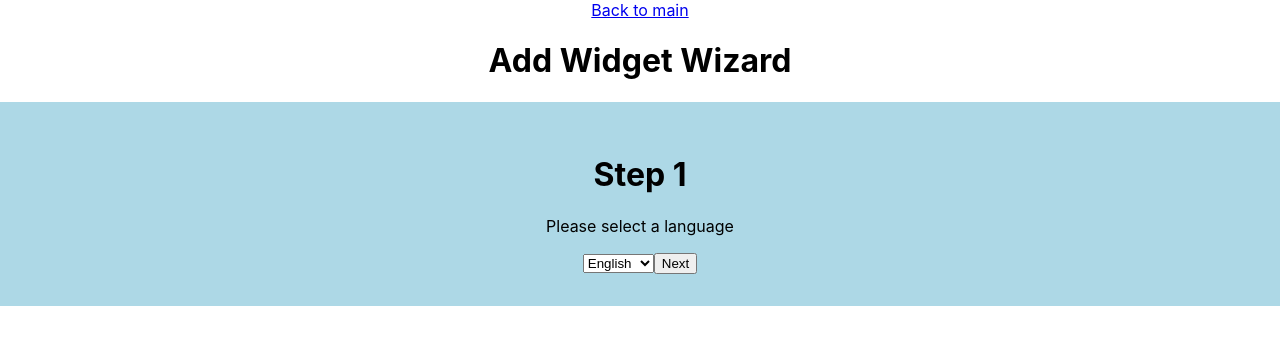
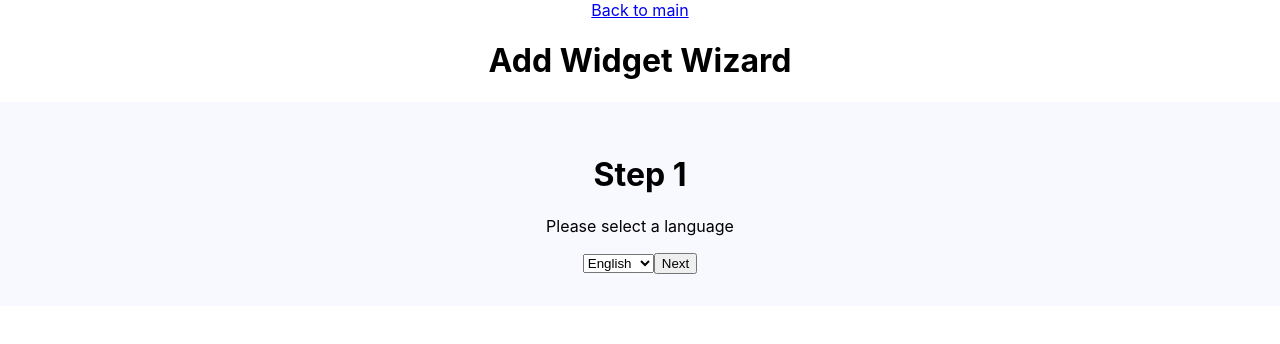
Before and after one commit to tombonynge/ss_fcc, a React (Create React App) app: page /addwidget in a window 1280 px wide. Shown: the top 344 px of the page. Built offline with nearby package versions, Linux system fonts and the light colour scheme.

Commit message:
implementing adding and deleting widgets functionality

```diff
--- a/src/App.js
+++ b/src/App.js
@@ -13,15 +13,33 @@ const testWidgets = [
 
 function App() {
     const [widgets, setWidgets] = useState(testWidgets);
+
+    const createWidget = (data) => {
+        const temp = widgets;
+        data.id = widgets.length;
+        temp.push(data);
+        setWidgets(temp);
+    };
+
+    const removeWidget = (id) => {
+        let updatedWidgets = widgets.filter((w) => w.id !== id);
+        updatedWidgets = updatedWidgets.map((w, i) => {
+            w.id = i;
+            return w;
+        });
+        setWidgets(updatedWidgets);
+        console.log(updatedWidgets);
+    };
+
     return (
         <div className="App">
             <Router>
                 <Switch>
                     <Route exact path={"/"}>
-                        <Main widgets={widgets} />
+                        <Main widgets={widgets} removeWidget={removeWidget} />
                     </Route>
                     <Route path={"/addwidget"}>
-                        <AddWidget />
+                        <AddWidget createWidget={createWidget} />
                     </Route>
                 </Switch>
             </Router>
--- a/src/components/AddWidget.js
+++ b/src/components/AddWidget.js
@@ -1,9 +1,9 @@
 import { useState, useRef } from "react";
-import { Link } from "react-router-dom";
+import { Link, useHistory } from "react-router-dom";
 import styled from "styled-components";
 
 const Container = styled.div`
-    background: lightblue;
+    background: ghostwhite;
     padding: 2rem;
 `;
 
@@ -33,7 +33,7 @@ const Step2 = ({ updateStep }) => {
     const [error, setError] = useState("");
     const handleSubmit = (e) => {
         if (e.target.name.value === "") {
-            setError("Name must be at least one character, only uppercase or lowercase letters allowed.");
+            setError("*Name must be at least one character, only uppercase or lowercase letters allowed.");
         } else {
             updateStep("name", e.target.name.value);
         }
@@ -45,19 +45,20 @@ const Step2 = ({ updateStep }) => {
             <h1>Step 2</h1>
             <p>Please enter a name</p>
             <form onSubmit={handleSubmit}>
-                <input type="text" name="name" placeholder="John Smith" pattern="^[a-zA-Z\s]+$" />
+                <input type="text" name="name" placeholder="John Smith" pattern="^[a-zA-Z\s]+$" data-testid="name-input" />
                 <button type="submit" data-testid="step2-btn">
                     Create Widget
                 </button>
             </form>
-            {error && <p>{error}</p>}
+            {error && <p style={{ color: "tomato" }}>{error}</p>}
         </>
     );
 };
 
-const AddWidget = () => {
+const AddWidget = ({ createWidget }) => {
     const [step, setStep] = useState(1);
     const [data, setData] = useState({ language: "", name: "" });
+    const history = useHistory();
 
     const updateStep = (type, val) => {
         const temp = data;
@@ -66,8 +67,9 @@ const AddWidget = () => {
         if (step === 1) {
             setStep(step + 1);
         } else {
-            console.log(data);
             //create widget and go back to main....
+            createWidget(data);
+            history.push("/");
         }
     };
 
--- a/src/components/Main.js
+++ b/src/components/Main.js
@@ -12,13 +12,13 @@ const WidgetContainer = styled.div`
     padding: 2rem;
 `;
 
-const Main = ({ widgets }) => {
+const Main = ({ widgets, removeWidget }) => {
     return (
         <>
             <h1>Main Page</h1>
             <WidgetContainer>
                 {widgets.map((w) => (
-                    <Widget key={w.id} id={w.id} name={w.name} language={w.language} />
+                    <Widget key={w.id} id={w.id} name={w.name} language={w.language} removeWidget={removeWidget} />
                 ))}
             </WidgetContainer>
             <Link to={"/addwidget"} data-testid="add-widget-link">
--- a/src/components/Widget.js
+++ b/src/components/Widget.js
@@ -13,11 +13,12 @@ const Container = styled.div`
     box-shadow: 12px 11px 21px -6px rgba(0, 0, 0, 0.43);
 `;
 
-const Widget = ({ id, name, language }) => {
+const Widget = ({ id, name, language, removeWidget }) => {
     return (
-        <Container>
+        <Container id="widget-container">
             <p>Name: {name}</p>
             <p>Language: {language}</p>
+            <button onClick={() => removeWidget(id)}>Delete</button>
         </Container>
     );
 };
```
